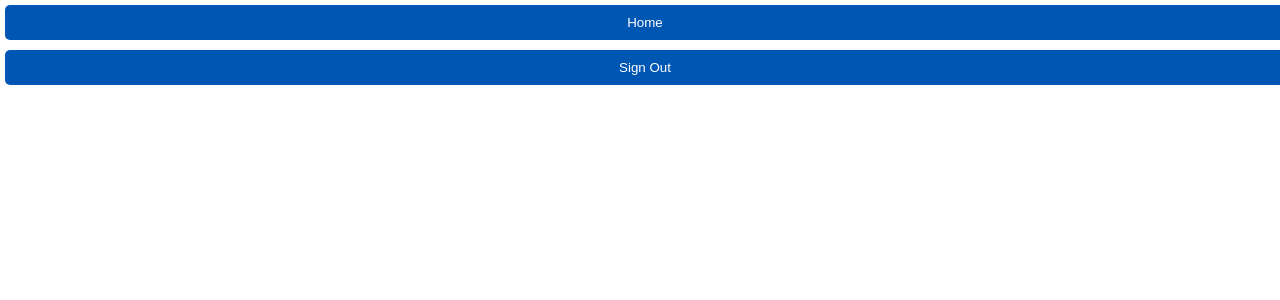
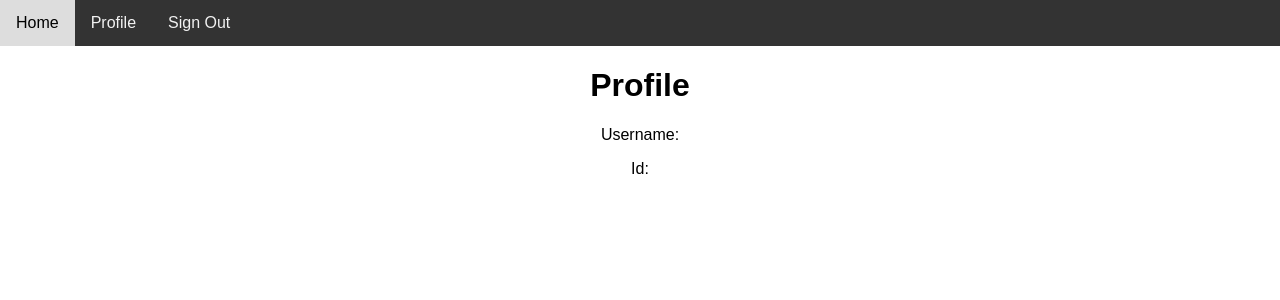
Before and after one commit to queenie124/waterloo-app, a React (Create React App) app: page /Home in a window 1280 px wide. Both pictures are taken after a click on the button "Profile". Shown: the top 300 px of the page. Built offline with nearby package versions, Linux system fonts and the light colour scheme; no server answers.

Commit message:
04-23 update
1. Comment for each store done
2. Profile information got
3. Some temporary style

```diff
--- a/src/App.css
+++ b/src/App.css
@@ -1,40 +1,3 @@
 .App {
   text-align: center;
 }
-
-
-
-.App-logo {
-  height: 40vmin;
-  pointer-events: none;
-}
-
-@media (prefers-reduced-motion: no-preference) {
-  .App-logo {
-    animation: App-logo-spin infinite 20s linear;
-  }
-}
-
-.App-header {
-  background-color: #282c34;
-  min-height: 100vh;
-  display: flex;
-  flex-direction: column;
-  align-items: center;
-  justify-content: center;
-  font-size: calc(10px + 2vmin);
-  color: white;
-}
-
-.App-link {
-  color: #61dafb;
-}
-
-@keyframes App-logo-spin {
-  from {
-    transform: rotate(0deg);
-  }
-  to {
-    transform: rotate(360deg);
-  }
-}
--- a/src/App.js
+++ b/src/App.js
@@ -1,6 +1,5 @@
 import React, { useState } from 'react';
-import { BrowserRouter as Router, Routes, Route, Redirect, Switch } from 'react-router-dom'; // React Router
-import Layout from './component/Layout'; // Navigation Layout Page
+import { BrowserRouter as Router, Routes, Route } from 'react-router-dom'; // React Router
 import Home from './component/Home'; // Home Page
 import SignUp from './component/SignUp';
 import LoginPage from './component/LoginPage';
--- /dev/null
+++ b/src/component/Home.css
@@ -0,0 +1,40 @@
+.home {
+    margin: 0;
+}
+
+.navbar {
+    overflow: hidden;
+    background-color: #333;
+    top: 0px;
+    width: 100%;
+    margin: 0px;
+    transition: top 0.5s;
+}
+
+#defaultOpen {
+    background-color: darkgrey;
+    color: black;
+}
+
+.navbar button {
+    background-color: inherit;
+    font-size: 16px;
+    border: none;
+    outline: none;
+    float: left;
+    display: block;
+    color: #f2f2f2;
+    text-align: center;
+    padding: 14px 16px;
+    transition: 0.3s;
+}
+
+.navbar button:hover {
+    background-color: #ddd;
+    color: black;
+}
+
+.navbar button.active {
+    background-color: darkgrey;
+    color: black;
+}
--- a/src/component/Home.js
+++ b/src/component/Home.js
@@ -1,7 +1,8 @@
-import React, { useState } from 'react';
+import React, { useEffect, useState } from 'react';
 import { Stores, upsertStore } from "./stores";
+import { storeDetail } from './Layout';
 import { useNavigate } from 'react-router-dom';
-import { Store } from '@mui/icons-material';
+import './Home.css';
 const Home = () => {
 
     // // updates restaurant table in database
@@ -12,6 +13,9 @@ const Home = () => {
     // }, []);
 
     const navigate = useNavigate();
+    const redirectToHome = () => {
+        navigate('/Home');
+    }
     const redirectToProfile = () => {
         navigate('/Profile');
     }
@@ -22,27 +26,41 @@ const Home = () => {
     const [query,setQuery]= useState("");
     //console.log(Stores.filter(store=>store.name.toLowerCase().includes("")));
 
-    return(
-        <div>
+    useEffect(() => {
+        upsertStore();
+    }, []);
+
+    return (
+        <div className='home'>
+            <div className='navbar'>
+                <button type='button' onClick={redirectToHome} id='defaultOpen'>Home</button>
                 <button type='button' onClick={redirectToProfile}>Profile</button>
-            <button type='button' onClick={upsertStore}>Upsert Stores</button>
                 <button type='button' onClick={redirectToWheel}>Spin Wheel</button>
+            </div>
+            <div className='search-list'>
                 <input
                     type='text'
                     placeholder="search..."
                     className="search"
-                onChange={e => setQuery(e.target.value)}/>
+                    onChange={e => setQuery(e.target.value)}
+                />
                 <ul className="list">
+                    {Stores.filter(store => store.name.toLowerCase().includes(query)).map(store => (
+                        <li key={store.id} className="listItem">
+                            <a href="#" onClick={() => storeDetail(store)}>{store.name}</a>
+                        </li>
+                    ))}
+                </ul>
+                {/* <ul className="list">
                         {Stores.filter(
                             store => store.name.toLowerCase().includes(query)
                             ).map(
                                 (store) => (<li key={store.id} className="listItem"> {store.name} </li>))}
-            </ul>
-
-
+                </ul> */}
             </div>
-
-    )
+            {/* <button type='button' onClick={upsertStore}>Upsert Stores</button> */}
+        </div>
+    );
 };
 
 export default Home;
--- a/src/component/Layout.js
+++ b/src/component/Layout.js
@@ -1,18 +1,14 @@
-import React from 'react';
-import { Outlet, Link } from "react-router-dom";
+import { supabase } from "../supabaseClient";
+import React from "react";
+import { BrowserRouter as Router, Routes, Route } from 'react-router-dom';
 
-const Layout = () => {
+// Attempt to create a new page for the store detail, DOES NOT WORK YET!!!
+export const storeDetail = (store) => {
+    console.log(store);
     return (
-        <div className='nav'>
-            <nav>
-                <Link to="/">Home</Link>
-                <Link to="/profile">Profile</Link>
-            </nav>
-
-            <Outlet />
+        <div>
+            <h1>{store.name}</h1>
+            <p>{store.location}</p>
         </div>
-
     )
-};
-
-export default Layout;
+}
--- a/src/component/LoginPage.css
+++ b/src/component/LoginPage.css
@@ -29,7 +29,7 @@ input[type="text"], input[type="password"], input[type="email"] {
     border-radius: 5px;
 }
 
-button {
+.SignUp button {
     margin: 5px;
     width: 100%;
     padding: 10px;
@@ -40,6 +40,21 @@ button {
     cursor: pointer;
 }
 
-button:hover {
+.SignUp button:hover {
     background-color: #003d82;
 }
+
+.Loginpage button {
+    margin: 5px;
+    width: 100%;
+    padding: 10px;
+    background-color: #0056b3;
+    color: white;
+    border: none;
+    border-radius: 5px;
+    cursor: pointer;
+}
+
+.Loginpage button:hover {
+    background-color: #003d82;
+}
--- /dev/null
+++ b/src/component/Profile.css
@@ -0,0 +1,35 @@
+.profile-page {
+    margin: 0;
+}
+
+.navbar {
+    overflow: hidden;
+    background-color: #333;
+    top: 0px;
+    width: 100%;
+    margin: 0px;
+    transition: top 0.5s;
+}
+
+.navbar button {
+    background-color: inherit;
+    font-size: 16px;
+    border: none;
+    outline: none;
+    float: left;
+    display: block;
+    color: #f2f2f2;
+    text-align: center;
+    padding: 14px 16px;
+    transition: 0.3s;
+}
+
+.navbar button:hover {
+    background-color: #ddd;
+    color: black;
+}
+
+.navbar button.active {
+    background-color: darkgrey;
+    color: black;
+}
--- a/src/component/Profile.js
+++ b/src/component/Profile.js
@@ -1,11 +1,15 @@
-import React, { useState } from "react";
+import React, { useState, useEffect } from "react";
 import { supabase } from "../supabaseClient";
 import { useNavigate } from "react-router-dom";
+import "./Profile.css";
 
 const Profile = () => {
   const navigate = useNavigate();
   const redirectToHome = () => {
     navigate('/Home');
+  }
+  const redirectToProfile = () => {
+    navigate('/Profile');
   }
   const redirectToSignup = () => {
     navigate('/Signup')
@@ -17,19 +21,67 @@ const Profile = () => {
       alert("Sign out failed: ", error.message);
       return;
     } else {
+      console.log("Sign out successful");
       redirectToSignup();
     }
   }
+  // Get user information
+
+  const [userInfo, setUserInfo] = useState({});
+  const fetchUser = async () => {
+    const {data: { user }} = await supabase.auth.getUser();
+    // if (user) {
+    //   console.log("user", user);
+    // } else {
+    //   console.log("user not found");
+    // }
+    try {
+      const { data, error } = await supabase
+        .from('users')
+        .select('*')
+        .eq('id', user.id)
+        .single();
+      if (error) {
+        console.log("error", error);
+      } else {
+        //console.log("data", data);
+        setUserInfo(data); // Store the fetched user data in the userInfo state
+      }
+    } catch (error) {
+      console.error('Error fetching user:', error.message);
+    }
+  }
+  useEffect(() => {
+    fetchUser();
+  }, []);
+
+  console.log("userInfo", userInfo);
+  console.log("userInfo.username", userInfo.username);
+
+  // console.log("id", user.id);
+
 
   // const [currentForm, setCurrentForm] = useState('login');
   // const toggleForm = (formName) => {
   //   setCurrentForm(formName);
   // }
   return (
-    <div className="profilePage">
-      <button type='button' onClick={redirectToHome}>Home</button>
-      <button type="button" onClick={handleSignOut}>Sign Out</button>
+    <div className="profile-page">
+      <div className="navbar">
+        <button type='button' onClick={redirectToHome}>Home</button>
+        <button type='button' onClick={redirectToProfile}>Profile</button>
+        <button type="button" onClick={handleSignOut}>Sign Out</button>
       </div>
+
+      <div className="profile">
+        <h1>Profile</h1>
+        <div className="profile-info">
+          <p>Username: {userInfo.username}</p>
+          <p>Id: {userInfo.id}</p>
+        </div>
+      </div>
+
+    </div>
   )
 };
 
--- a/src/component/SpinWheel.css
+++ b/src/component/SpinWheel.css
@@ -1,4 +1,105 @@
+.Spin-popup {
+  position: fixed;
+  top: 0;
+  left: 0;
+  width: 100%;
+  height: 100%;
+  display: flex;
+  justify-content: center;
+  align-items: center;
+  background-color: rgba(0, 0, 0, 0.5);
+}
+
 .Wheel {
-    font-family: sans-serif;
-    text-align: center;
+  width: 100%;
+  height: 100%;
+  max-width: 600px; /* Adjust the maximum width as needed */
+  max-height: 600px; /* Adjust the maximum height as needed */
 }
+
+.commentForm {
+  background-color: #f9f9f9;
+  padding: 20px 30px 20px 30px;
+  border-radius: 8px;
+  box-shadow: 0 2px 4px rgba(0, 0, 0, 0.1);
+  max-width: 400px;
+  width: 100%;
+}
+
+.formTop {
+  display: flex;
+  align-items: center;
+  justify-content: space-between;
+  margin-bottom: 15px;
+}
+
+.formlabel {
+  font-size: 16px;
+  font-weight: bold;
+}
+
+#close-popup button {
+  background: none;
+  border: none;
+  padding: 0px;
+  cursor: pointer;
+  color : black;
+}
+
+.formInput textarea {
+  width: 95%;
+  height: 120px;
+  padding: 10px;
+  border-radius: 6px;
+  border: 1px solid #000000;
+  font-size: 14px;
+  resize: vertical;
+  margin-bottom: 15px;
+}
+
+#submitButton {
+  display: flex;
+  justify-content: center;
+  margin-top: 10px;
+}
+
+#submitButton button {
+  background-color: #1c8152;
+  color: #fff;
+  border: none;
+  padding: 5px 20px;
+  border-radius: 5px;
+  font-size: 16px;
+  cursor: pointer;
+}
+
+#submitButton button:hover {
+  background-color: #11ad5f;
+}
+
+h2 {
+  margin-bottom: 10px;
+}
+
+.signupNotice {
+  background-color: #f9f9f9;
+  padding: 10px 30px 20px 30px;
+  border-radius: 8px;
+  box-shadow: 0 2px 4px rgba(0, 0, 0, 0.1);
+  max-width: 400px;
+  width: 100%;
+}
+
+.signupNotice button {
+  background-color: #1c8152;
+  color: #fff;
+  border: none;
+  padding: 10px 20px;
+  border-radius: 5px;
+  font-size: 16px;
+  cursor: pointer;
+}
+
+.signupNotice button:hover {
+  background-color: #11ad5f;
+}
--- a/src/component/stores.js
+++ b/src/component/stores.js
@@ -27,6 +27,7 @@ export const Stores = [
 ]
 
 export const upsertStore = async () => {
+    console.log("upserting stores");
     const tableName = 'restaurants'
     Stores.forEach(async store => {
         try {
```
Also changed, not shown: src/component/SpinWheel.js (+36 -50 lines). Lines whose indentation alone changed are shown as unchanged.
